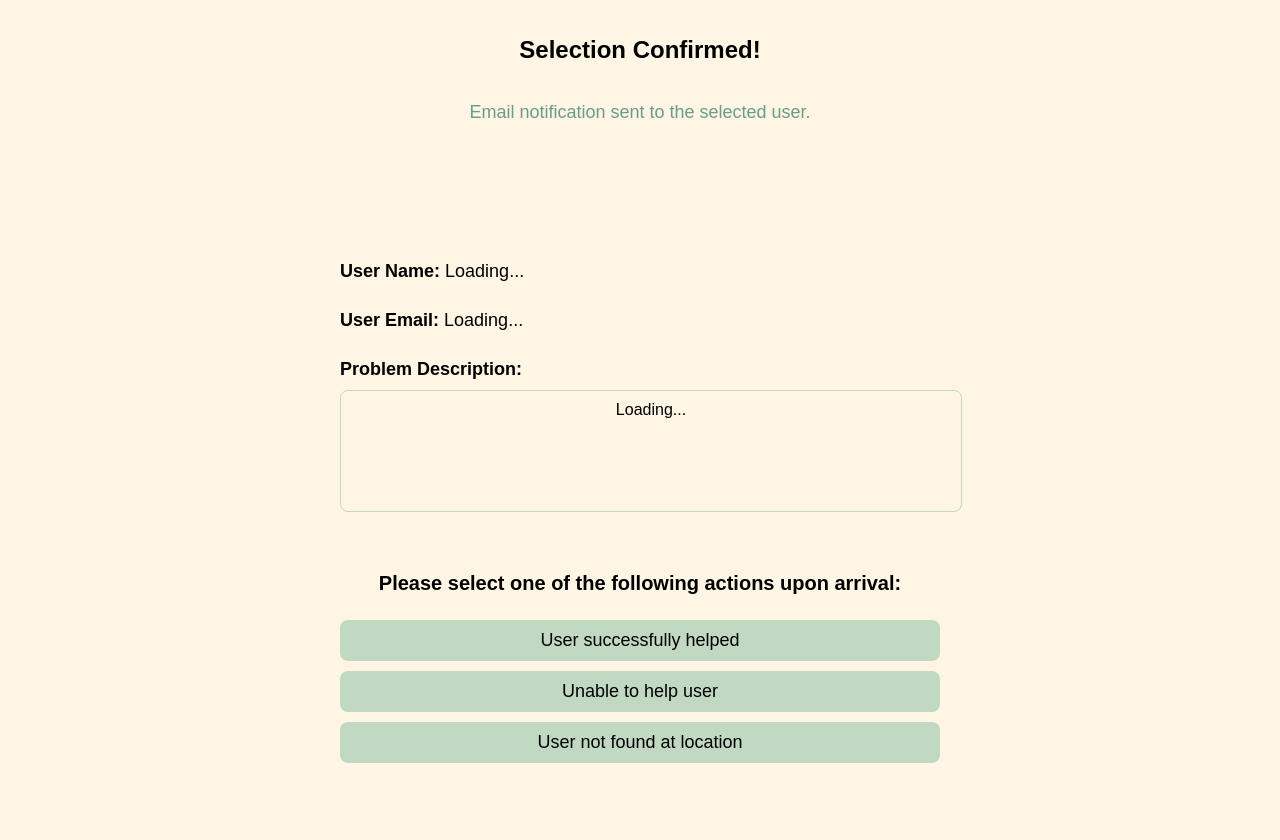
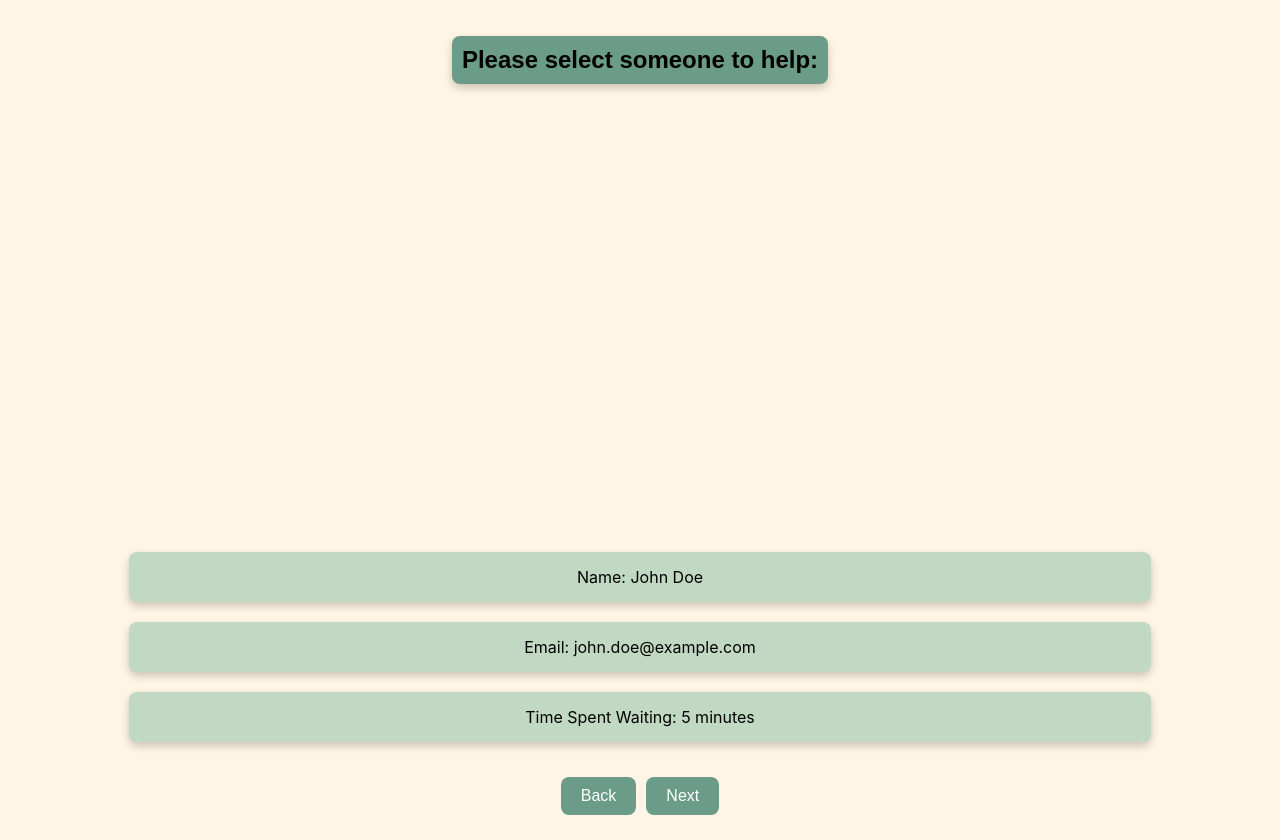
Before and after one commit to Anthony-Huang-03/HelloWorldRepo, a React (Create React App) app in the folder client/: page /ConfirmInfo in a window 1280 px wide. Built offline with nearby package versions, Linux system fonts and the light colour scheme.

Commit message:
Update ConfirmInfo.js
added Next and Back buttons for testing

```diff
--- a/client/src/pages/ConfirmInfo.js
+++ b/client/src/pages/ConfirmInfo.js
@@ -1,12 +1,30 @@
-import React from "react";
-import { useNavigate } from "react-router-dom"; // Import useNavigate for navigation
+import React, { useState, useEffect } from "react";
+import { useNavigate } from "react-router-dom"; // Import useNavigate
 
-const ConfirmInfo = ({ userName, userEmail, problemDescription }) => {
-    const navigate = useNavigate(); // Initialize navigate for navigation
+const HeroSelection = () => {
+    // State to hold fetched data
+    const [name, setName] = useState("");
+    const [email, setEmail] = useState("");
+    const [timeSpent, setTimeSpent] = useState("");
 
-    // Function to handle button clicks
-    const handleButtonClick = () => {
-        navigate("/Completed"); // Navigate to Completion page for all buttons
+    // Simulate data fetching
+    useEffect(() => {
+        // You could replace this with a real API call
+        setName("John Doe");
+        setEmail("john.doe@example.com");
+        setTimeSpent("5 minutes");
+    }, []);
+
+    const navigate = useNavigate(); // Initialize useNavigate
+
+    // Handler for Back button
+    const handleBack = () => {
+        navigate("/Home"); // Replace with your actual Home route
+    };
+
+    // Handler for Next button
+    const handleNext = () => {
+        navigate("/ConfirmInfo"); // Replace with your actual ConfirmInfo route
     };
 
     return (
@@ -14,107 +32,74 @@ const ConfirmInfo = ({ userName, userEmail, problemDescription }) => {
             display: "flex",
             flexDirection: "column",
             alignItems: "center",
-            justifyContent: "flex-start",
             padding: "20px",
-            fontFamily: "Arial, sans-serif",
             backgroundColor: "#FFF5E4",
-            height: "100vh",
-            color: "#000000"
+            height: "100vh"
         }}>
             <h1 style={{
                 fontSize: "24px",
-                marginBottom: "20px",
-                textAlign: "center"
+                fontFamily: "Arial, sans-serif",
+                backgroundColor: "#6A9C89",
+                padding: "10px",
+                borderRadius: "8px",
+                boxShadow: "0px 4px 8px rgba(0, 0, 0, 0.2)"
             }}>
-                Selection Confirmed!
+                Please select someone to help:
             </h1>
-
-            <p style={{
-                fontSize: "18px",
-                color: "#6A9C89",
-                marginBottom: "40px",
-                textAlign: "center"
-            }}>
-                Email notification sent to the selected user.
-            </p>
-
-            <div style={{ marginBottom: "80px" }}></div>
 
             <div style={{
                 display: "flex",
                 flexDirection: "column",
-                alignItems: "flex-start",
-                width: "80%",
-                maxWidth: "600px"
+                justifyContent: "flex-end",
+                alignItems: "center",
+                marginTop: "auto",
+                width: "100%"
             }}>
-                <p style={{ fontSize: "18px", marginBottom: "10px" }}>
-                    <strong>User Name:</strong> {userName || "Loading..."}
-                </p>
+                {/* Name Box */}
+                <div style={boxStyle}>
+                    Name: {name}
+                </div>
 
-                <p style={{ fontSize: "18px", marginBottom: "10px" }}>
-                    <strong>User Email:</strong> {userEmail || "Loading..."}
-                </p>
+                {/* Email Box */}
+                <div style={boxStyle}>
+                    Email: {email}
+                </div>
 
-                <p style={{ fontSize: "18px", marginBottom: "10px" }}>
-                    <strong>Problem Description:</strong>
-                </p>
-
-                <div style={{
-                    backgroundColor: "#FFF5E4",
-                    color: "#000000",
-                    border: "1px solid #C1D8C3",
-                    borderRadius: "8px",
-                    padding: "10px",
-                    minHeight: "100px",
-                    width: "100%",
-                    fontSize: "16px",
-                    overflowY: "auto"
-                }}>
-                    {problemDescription || "Loading..."}
+                {/* Time Spent Waiting Box */}
+                <div style={boxStyle}>
+                    Time Spent Waiting: {timeSpent}
                 </div>
             </div>
 
-            <h2 style={{
-                fontSize: "20px",
-                marginTop: "60px",
-                marginBottom: "20px",
-                textAlign: "center"
-            }}>
-                Please select one of the following actions upon arrival:
-            </h2>
-
-            <div style={{
-                display: "flex",
-                flexDirection: "column",
-                alignItems: "center",
-                width: "80%",
-                maxWidth: "600px"
-            }}>
-                <button style={buttonStyle} onClick={handleButtonClick}>
-                    User successfully helped
-                </button>
-                <button style={buttonStyle} onClick={handleButtonClick}>
-                    Unable to help user
-                </button>
-                <button style={buttonStyle} onClick={handleButtonClick}>
-                    User not found at location
-                </button>
+            {/* Navigation Buttons */}
+            <div style={{ marginTop: "20px" }}>
+                <button onClick={handleBack} style={buttonStyle}>Back</button>
+                <button onClick={handleNext} style={buttonStyle}>Next</button>
             </div>
         </div>
     );
 };
 
-// Button style shared across buttons
+// Styles for the boxes and buttons
+const boxStyle = {
+    backgroundColor: "#C1D8C3",
+    padding: "15px",
+    margin: "10px",
+    width: "80%",
+    textAlign: "center",
+    borderRadius: "8px",
+    boxShadow: "0px 4px 8px rgba(0, 0, 0, 0.2)"
+};
+
 const buttonStyle = {
-    backgroundColor: "#C1D8C3",
-    color: "#000000",
+    backgroundColor: "#6A9C89",
+    color: "#FFFFFF",
     border: "none",
     borderRadius: "8px",
     padding: "10px 20px",
-    margin: "5px 0",
+    margin: "5px",
     cursor: "pointer",
-    fontSize: "18px",
-    width: "100%"
+    fontSize: "16px"
 };
 
-export default ConfirmInfo;
+export default HeroSelection;
```
